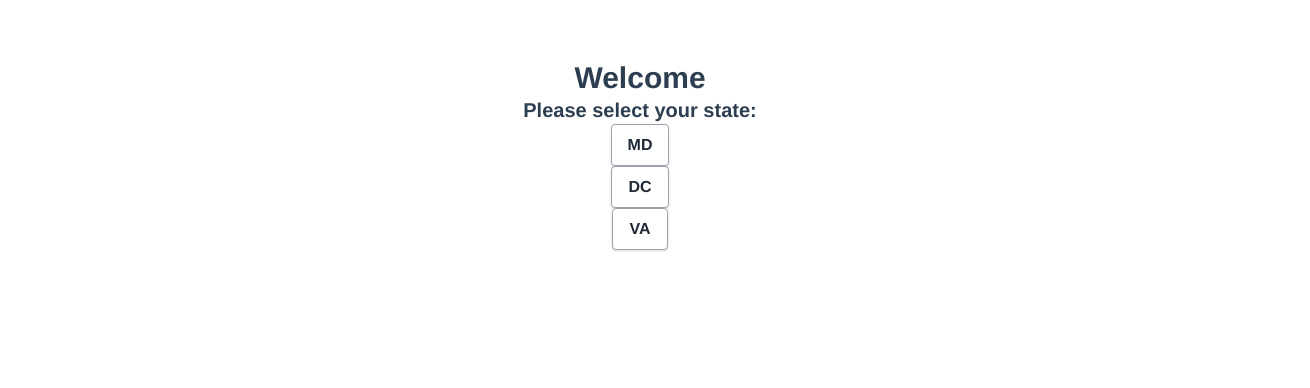
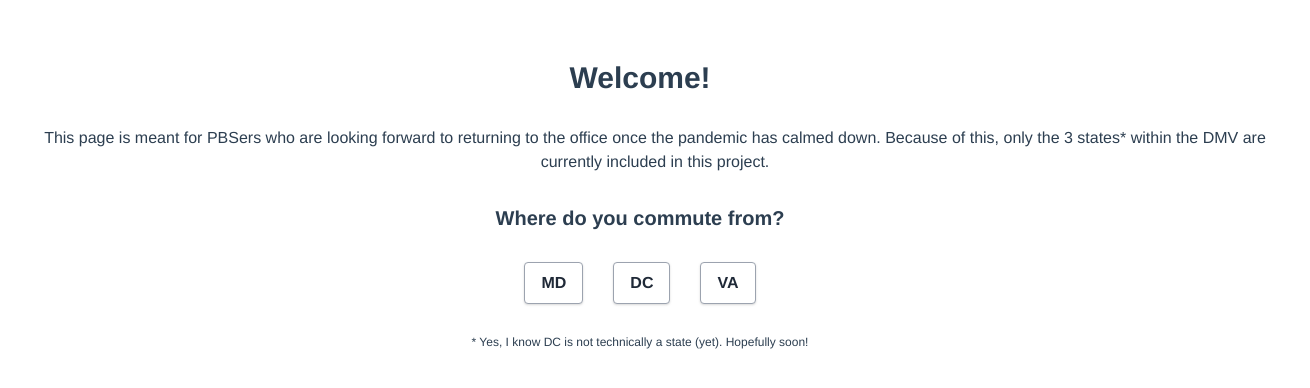
Before and after one commit to deycorinne/return-to-office-vue, a Vue app: page / in a window 1280 px wide. Shown: the top 388 px of the page, 1310 px wide, since content can reach past the window. Built offline with nearby package versions, Linux system fonts and the light colour scheme.

Commit message:
display data

```diff
--- a/package.json
+++ b/package.json
@@ -8,6 +8,7 @@
   },
   "dependencies": {
     "axios": "^0.21.1",
+    "lodash": "^4.17.21",
     "vue": "^3.0.5"
   },
   "devDependencies": {
--- a/src/App.vue
+++ b/src/App.vue
@@ -1,9 +1,9 @@
 <template>
-  <Welcome/>
+  <Page/>
 </template>
 
 <script setup>
-import Welcome from './components/Welcome.vue'
+import Page from './components/Page.vue'
 
 </script>
 
--- /dev/null
+++ b/src/components/Page.vue
@@ -0,0 +1,205 @@
+<template>
+  <div id="welcome" v-if="welcome">
+
+    <p class="font-semibold text-3xl">
+      Welcome!
+    </p>
+
+    <p class="text-l container sm inline-block">
+      This page is meant for PBSers who are looking forward to returning to the office once the pandemic has
+      calmed down. Because of this, only the 3 states* within the DMV are currently included in this project.
+    </p>
+
+    <p class="font-semibold text-xl">
+      Where do you commute from?
+    </p>
+
+    <ul class="list-none" >
+
+      <li v-for="state in states" :key="state.id" class="inline-block">
+
+          <button v-on:click="selectState(state)"
+                  class="bg-white hover:bg-gray-100 text-gray-800
+                        font-semibold py-2 px-4 border border-gray-400
+                        rounded shadow" >
+              {{ state.id }}
+          </button>
+
+      </li>
+
+    </ul>
+
+    <p class="text-xs">
+      * Yes, I know DC is not technically a state (yet). Hopefully soon!
+    </p>
+
+  </div>
+
+  <div id="selected" v-if="!welcome">
+
+    <p class="font-semibold text-3xl">
+      So you travel to the office from {{ selected.name }}...
+    </p>
+
+    <p class="font-semibold text-xl">
+      This means you travel through {{ selected.barrier_states.length }} states to get to the office!
+    </p>
+
+    <p class="font-semibold text-xl">
+      Here are the most recent Covid-19 stats for the states you have to travel through:
+    </p>
+
+    <div class="state-stats" v-for="state in states" :key="state.id" >
+
+      <div class="state container sm border rounded-md border-black" v-show="included(state)">
+
+        <p class="font-bold text-2xl">
+          {{ state.name }}
+        </p>
+
+        <p class="font-semibold text-xl">
+          In the last day...
+        </p>
+
+        <p class="font-semibold text-lg">
+          There have been {{ state.positiveIncrease }} more cases in this state.
+        </p>
+
+        <p class="font-semibold text-lg">
+          There have been {{ state.deathIncrease }} more deaths in this state.
+        </p>
+
+        <p class="font-bold text-xl">
+          There are currently {{ state.positiveCasesViral }} positive viral cases in this state.
+        </p>
+
+        <p class="font-semibold text-sm">
+          This data was last updated at {{ state.lastUpdateEt }}.
+        </p>
+
+      </div>
+
+    </div>
+
+    <button v-on:click="reset"
+            class="bg-white hover:bg-gray-100 text-gray-800
+                  font-semibold py-2 px-4 border border-gray-400
+                  rounded shadow" >
+        Reset
+    </button>
+
+  </div>
+
+</template>
+
+<script>
+import axios from 'axios';
+import _ from 'lodash';
+
+export default {
+  data() {
+    return {
+      welcome: true,
+      selected: null,
+      states: [
+          {
+            name: 'Maryland',
+            id: 'MD',
+            barrier_states: [
+                "MD", "DC", "VA"
+            ],
+            covid: {
+              positiveIncrease: null,
+              positiveCasesViral: null,
+              deathIncrease: null,
+              lastUpdateEt: null,
+            }
+          },
+          {
+            name: 'District of Columbia',
+            id: 'DC',
+            barrier_states: [
+                "DC", "VA"
+            ],
+            covid: {
+              positiveIncrease: null,
+              positiveCasesViral: null,
+              deathIncrease: null,
+              lastUpdateEt: null,
+            }
+          },
+          {
+            name: 'Virginia',
+            id: 'VA' ,
+            barrier_states: [
+                "VA"
+            ],
+            covid: {
+              positiveIncrease: null,
+              positiveCasesViral: null,
+              deathIncrease: null,
+              lastUpdateEt: null,
+            }
+          }
+      ]
+    }
+  },
+  methods: {
+    selectState(state) {
+
+      this.selected = state;
+      this.welcome = false;
+      state.barrier_states.forEach(state => {
+
+        this.getCovidData(state);
+
+      });
+
+    },
+    reset() {
+
+        this.welcome = true;
+        this.selected = null;
+
+    },
+    getCovidData(id) {
+      const url = `https://api.covidtracking.com/v1/states/${id.toLowerCase()}/current.json`;
+
+      axios.get(url)
+        .then( (response) => {
+
+          let state = _.find(this.states, function(o) { return o.id == id; });
+
+          state.positiveIncrease = response.data.positiveIncrease;
+          state.positiveCasesViral = response.data.positiveCasesViral;
+          state.deathIncrease = response.data.deathIncrease;
+          state.lastUpdateEt = response.data.lastUpdateEt;
+
+        })
+        .catch( (error)  => {
+
+          console.log(error);
+
+        });
+    },
+    included(state) {
+      console.log('state', state);
+      console.log('states', this.states);
+      console.log('find', _.find(this.selected.barrier_states, function(o) { return o == state.id; }));
+      return _.find(this.selected.barrier_states, function(o) { return o == state.id; });
+    }
+  }
+}
+</script>
+
+<style scoped>
+
+button {
+    margin: 15px;
+}
+
+p {
+    margin: 15px;
+}
+
+</style>
--- a/src/components/Welcome.vue
+++ /dev/null
@@ -1,127 +0,0 @@
-<template>
-  <div id="welcome" v-if="welcome">
-
-    <p class="font-semibold text-3xl">
-      Welcome
-    </p>
-
-    <p class="font-semibold text-xl">
-      Please select your state:
-    </p>
-
-    <li v-for="state in states" class="list-none" :key="state.id">
-        <button v-on:click="selectState(state)"
-                class="bg-white hover:bg-gray-100 text-gray-800
-                      font-semibold py-2 px-4 border border-gray-400
-                      rounded shadow" >
-            {{ state.name }}
-        </button>
-    </li>
-
-  </div>
-
-  <div id="selected" v-if="!welcome">
-
-    <p class="font-semibold text-3xl">
-    {{ selected.name }}
-    </p>
-
-    <p class="font-semibold text-xl">
-    positiveIncrease {{ selected.positiveIncrease }}
-    </p>
-    <p class="font-semibold text-xl">
-    positiveCasesViral {{ selected.positiveCasesViral }}
-    </p>
-    <p class="font-semibold text-xl">
-    deathIncrease {{ selected.deathIncrease }}
-    </p>
-    <p class="font-semibold text-xl">
-    lasteUpdateEt {{ selected.lastUpdateEt }}
-    </p>
-
-    <button v-on:click="reset"
-            class="bg-white hover:bg-gray-100 text-gray-800
-                  font-semibold py-2 px-4 border border-gray-400
-                  rounded shadow" >
-        Reset
-    </button>
-
-  </div>
-</template>
-
-<script>
-import axios from 'axios'
-export default {
-  data() {
-    return {
-      welcome: true,
-      selected: null,
-      states: [
-          {
-            name: 'MD',
-            id: 'MD',
-            barrier_states: [
-                "MD", "DC", "VA"
-            ]
-          },
-          {
-            name: 'DC',
-            id: 'DC',
-            barrier_states: [
-                "DC", "VA"
-            ]
-          },
-          {
-            name: 'VA',
-            id: 'VA' ,
-            barrier_states: [
-                "VA"
-            ],
-            positiveIncrease: 0,
-            positiveCasesViral: 0,
-            deathIncrease: 0,
-            lastUpdateEt: 0
-          }
-      ]
-    }
-  },
-  methods: {
-    selectState(state) {
-      this.selected = state;
-      this.welcome = false;
-      state.barrier_states.forEach(state => {
-
-        this.getCovidData(state.toLowerCase());
-
-      });
-    },
-    reset(event) {
-        this.welcome = true;
-        this.selected = null;
-    },
-    getCovidData(id) {
-      const url = `https://api.covidtracking.com/v1/states/${id}/current.json`;
-      console.log(url);
-      axios.get(url)
-        .then( (response) => {
-          console.log(response.data);
-          this.selected.positiveIncrease = response.data.positiveIncrease;
-          this.selected.positiveCasesViral = response.data.positiveCasesViral;
-          this.selected.deathIncrease = response.data.deathIncrease;
-          this.selected.lastUpdateEt = response.data.lastUpdateEt;
-
-          console.log(this.selected);
-        })
-        .catch( (error)  => {
-          console.log(error);
-        });
-    }
-  }
-}
-</script>
-
-<style scoped>
-a {
-  color: #42b983;
-}
-</style>
```
Also changed, not shown: 1 other file (tests, documents, lock files or other folders).
